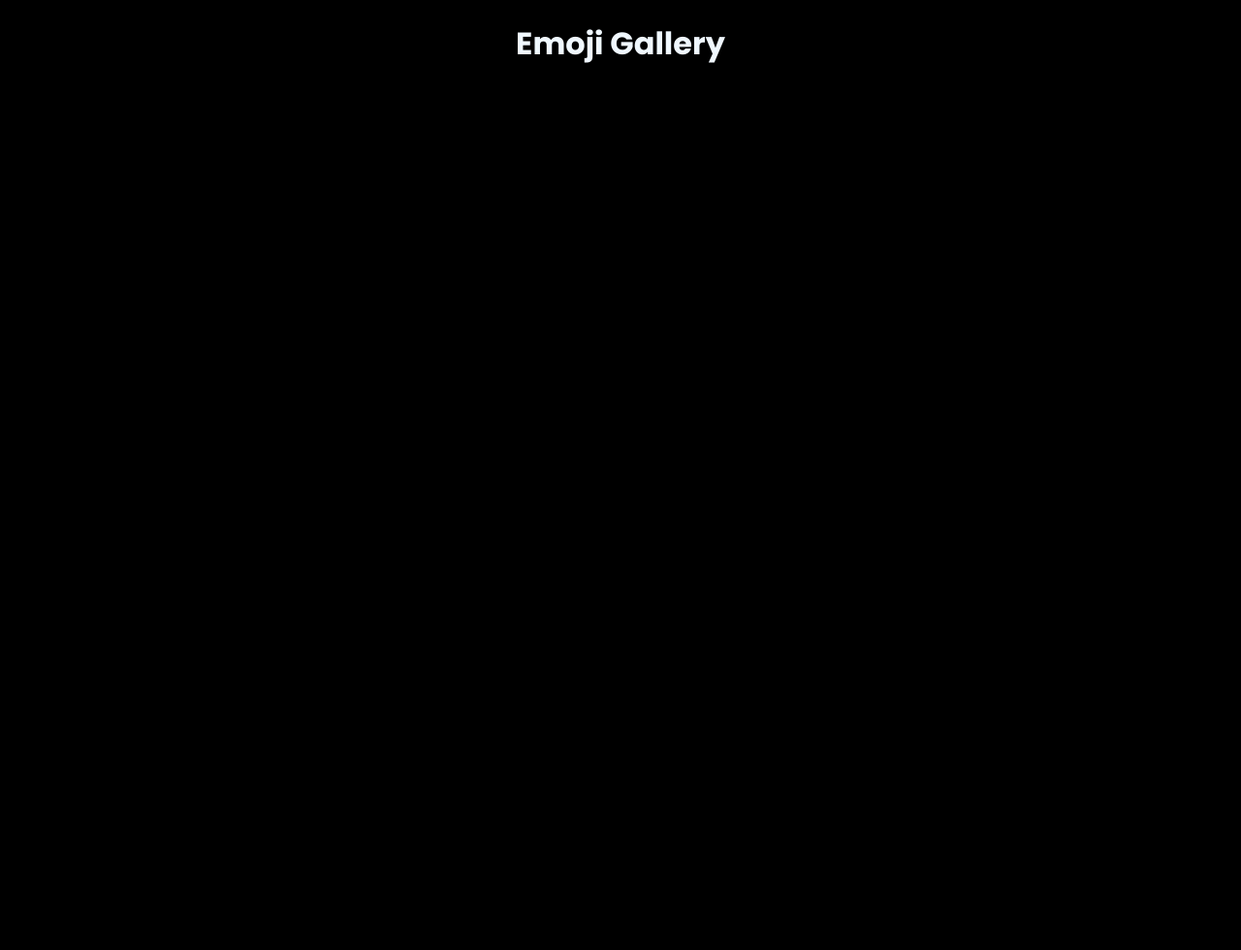
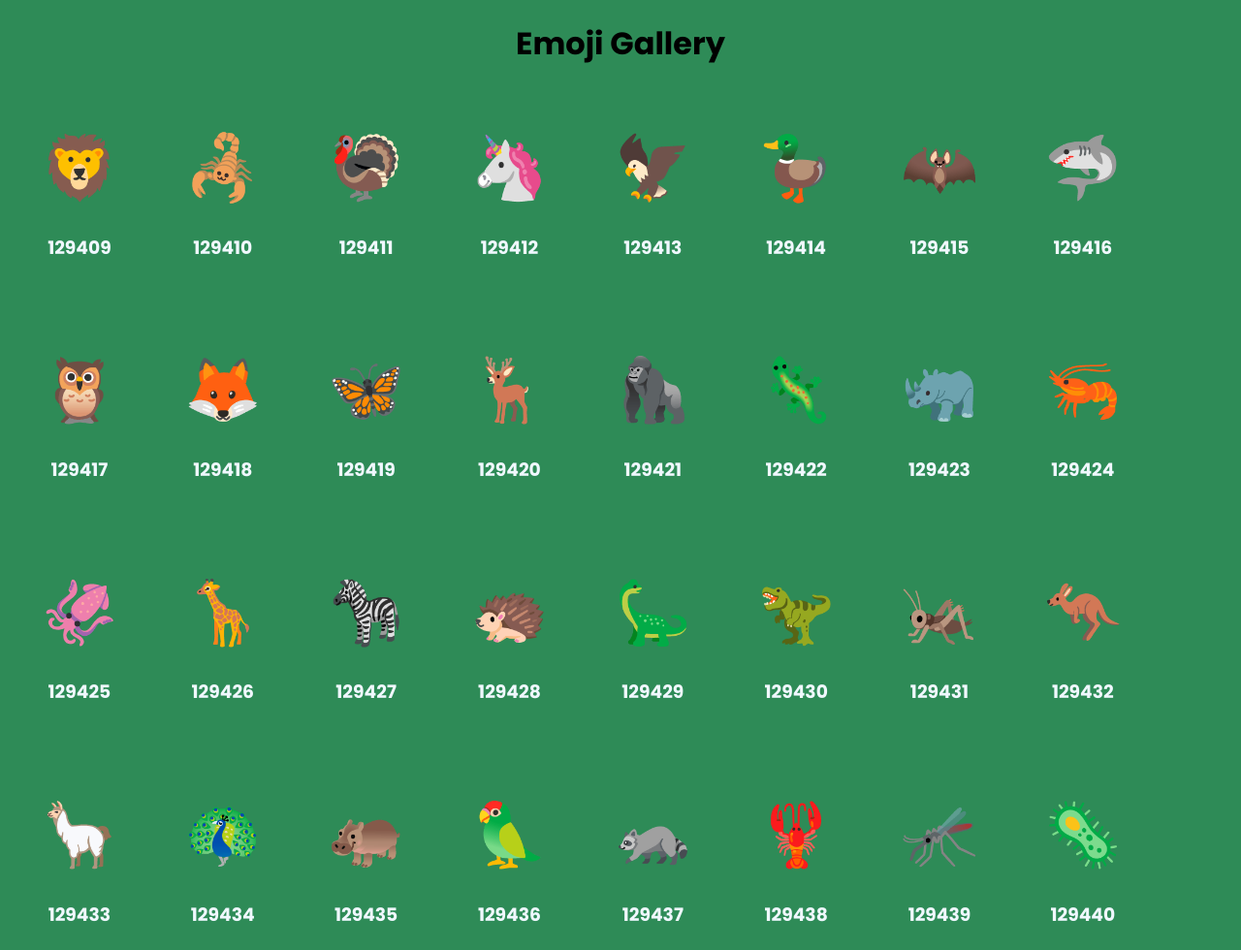
Before and after one commit to ginkoemdon/emoji-gallery, a plain HTML site: page index.html in a window 1280 px wide. Shown: the top 980 px of the page at 97% size. Before the commit the page ends 800 px from the top, so only its background shows below. Drawn offline with Linux system fonts and the light colour scheme.

Commit message:
Loop Iteration and Styles

```diff
--- a/script.js
+++ b/script.js
@@ -0,0 +1,16 @@
+const $emojis = document.getElementById('emojis')
+
+// initiaize; test; increment
+for (let i = 129409; i < 129509; i++) {
+    $emojis.innerHTML += `<div class="emojicontent"><p class="hiemoji">&#${i}</p><h3>${i}</h3></div>`
+}
+
+// NOTES TO SELF
+// backticks used to combine a string with the variables
+//brown static, blue is dynamic
+
+// initiaize; test; increment
+// counter i = keep track on how many times youve looped
+// initialize : counting /loop start at 0
+// test i<100 how many times it will loop the line of code
+// increment: i++ = how much I want to add to the value each time you go through
--- a/styles.css
+++ b/styles.css
@@ -2,10 +2,33 @@ html{
     font-family: 'Poppins', sans-serif;
 }
 
-h1{
-    text-align: center;
-   color: aliceblue
+body{
+    background-color: seagreen;
 }
 
-body{
-    background-color: black;}
+h1{
+text-align: center;
+}
+
+.container{
+    display: flex;
+    flex-wrap: wrap;
+    align-content: center;
+}
+
+.emojicontent{
+    display: flex;
+    flex-direction: column;
+    align-items: center;
+    margin: 2em;
+}
+
+p.hiemoji{
+font-size: 4em;
+margin: 2px;
+}
+
+h3{
+    text-align: center;
+    color: aliceblue
+}
```
Also changed, not shown: index.html (+1 -0 lines).
